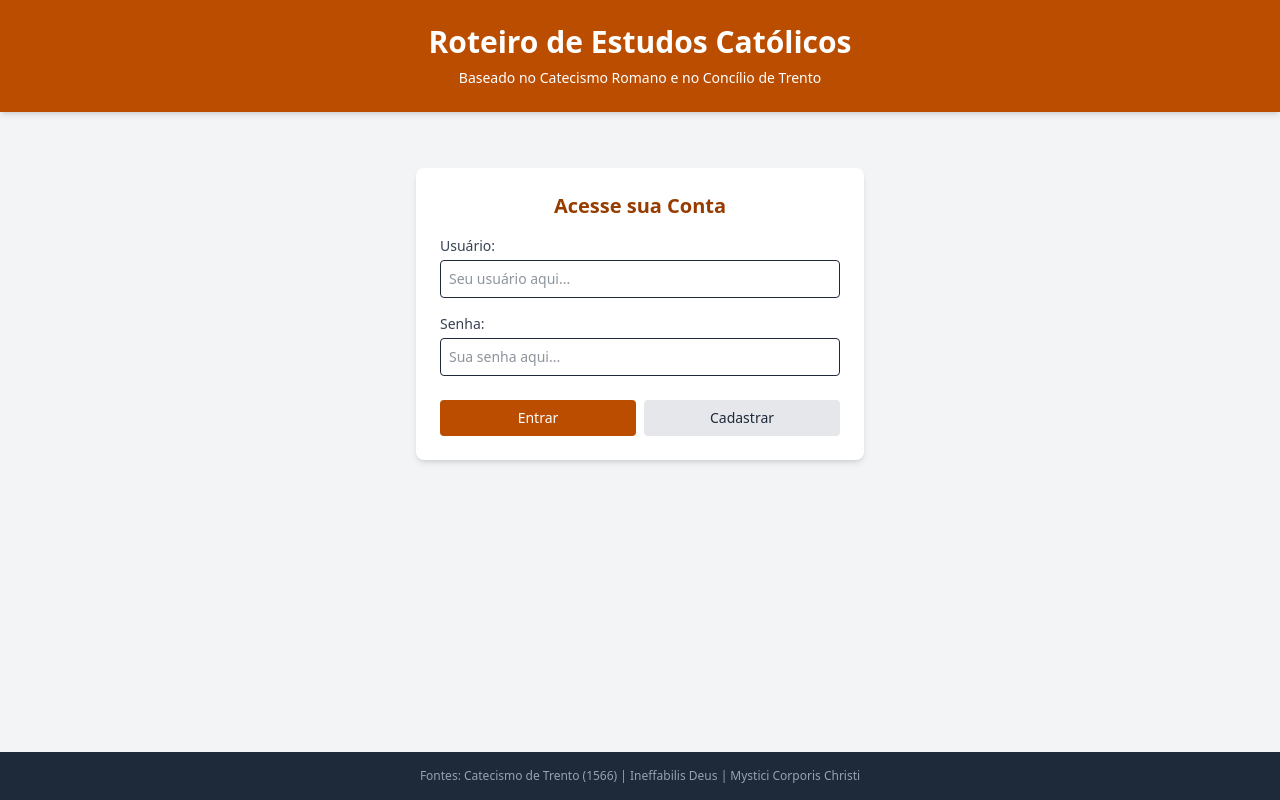
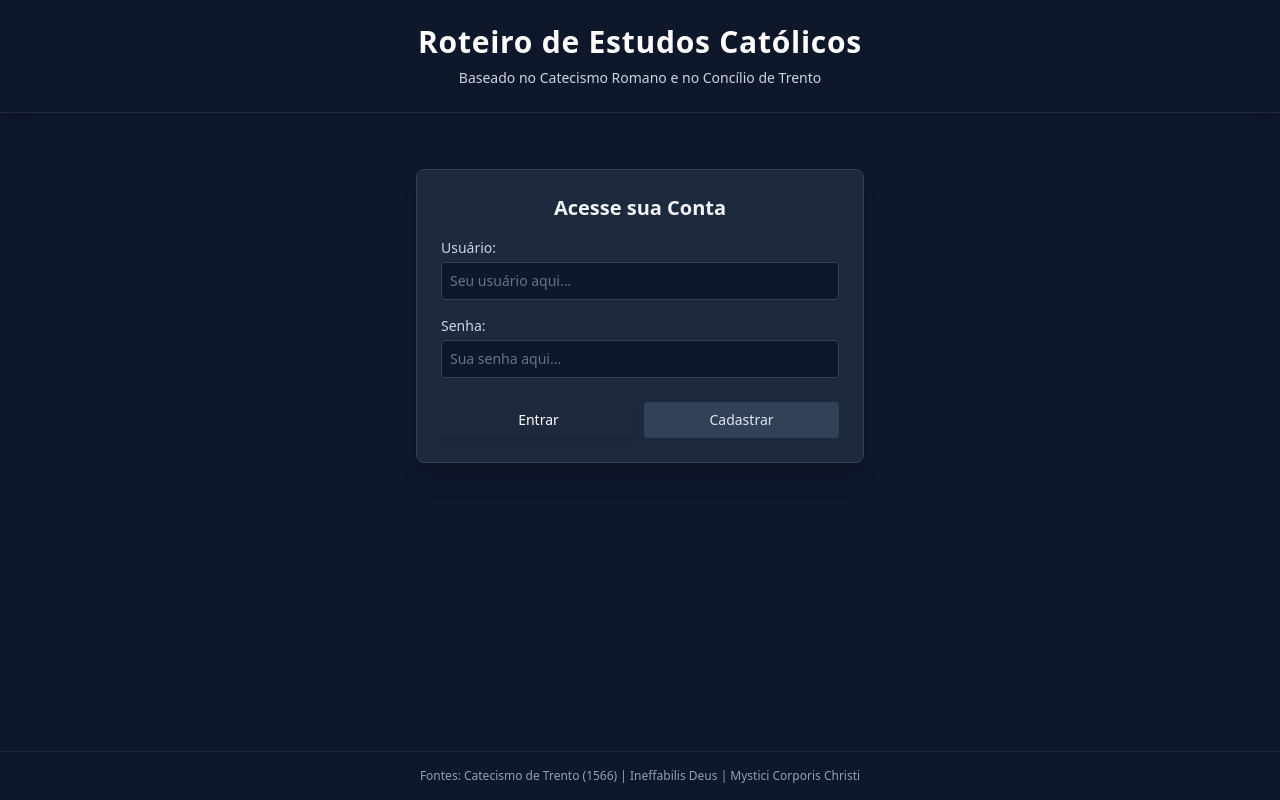
Before and after one commit to fellipeemvocacao/Codigo-da-Transformacao-Python, a Flask app: page / in a window 1280 px wide. Run offline with Flask 3, Linux system fonts and the light colour scheme.

Commit message:
Upgrade - Projeto Final

```diff
--- a/modulo_15/templates/index.html
+++ b/modulo_15/templates/index.html
@@ -4,70 +4,84 @@
     <meta charset="UTF-8">
     <meta name="viewport" content="width=device-width, initial-scale=1.0">
     <title>Estudos - Igreja Católica</title>
+
     <script src="https://cdn.jsdelivr.net/npm/@tailwindcss/browser@4"></script>
+
+    <style type="text/theme">
+        @theme {
+            --color-principal: #1e293b;
+            --color-medio: #334155;
+            --color-claro: #475569;
+            --color-destaque: #a3e635;
+            --color-alerta: #f87171;
+            --color-suave: #cbd5e1;
+            --color-escuro: #0f172a;
+        }
+    </style>
 </head>
-<body class="bg-gray-100 text-gray-800 min-h-screen flex flex-col">
+<body class="bg-slate-900 text-slate-100 min-h-screen flex flex-col">
 
-    <header class="bg-amber-700 text-white p-6 shadow-md text-center">
-        <h1 class="text-3xl font-bold">Roteiro de Estudos Católicos</h1>
-        <p class="text-sm mt-2 font-light">Baseado no Catecismo Romano e no Concílio de Trento</p>
+    <header class="bg-principal text-white p-6 shadow-lg text-center border-b border-slate-800">
+        <h1 class="text-3xl font-bold tracking-wide">Roteiro de Estudos Católicos</h1>
+        <p class="text-sm mt-2 font-light text-slate-300">Baseado no Catecismo Romano e no Concílio de Trento</p>
     </header>
 
-    <main class="container mx-auto p-4 flex-grow max-w-5xl">
+    <main class="container mx-auto p-4 grow max-w-5xl">
 
-        <div id="painel-identificacao" class="bg-white p-6 rounded-lg shadow-md mb-6 max-w-md mx-auto mt-10">
-            <h2 class="text-xl font-semibold mb-4 text-center text-amber-800">Acesse sua Conta</h2>
+        <div id="painel-identificacao" class="bg-slate-800 p-6 rounded-lg shadow-xl mb-6 max-w-md mx-auto mt-10 border border-slate-700">
+            <h2 class="text-xl font-semibold mb-4 text-center text-slate-100">Acesse sua Conta</h2>
             <div class="flex flex-col gap-4">
                 <div>
-                    <label for="input-usuario" class="text-sm font-medium text-gray-700 block mb-1">Usuário:</label>
-                    <input type="text" id="input-usuario" placeholder="Seu usuário aqui..." class="border p-2 rounded w-full focus:outline-amber-600 text-sm">
+                    <label for="input-usuario" class="text-sm font-medium text-slate-300 block mb-1">Usuário:</label>
+                    <input type="text" id="input-usuario" placeholder="Seu usuário aqui..." class="bg-slate-900 border border-slate-700 p-2 rounded w-full focus:outline-claro text-sm text-slate-100 placeholder-slate-500">
                 </div>
 
                 <div>
-                    <label for="input-senha" class="text-sm font-medium text-gray-700 block mb-1">Senha:</label>
-                    <input type="password" id="input-senha" placeholder="Sua senha aqui..." class="border p-2 rounded w-full focus:outline-amber-600 text-sm">
+                    <label for="input-senha" class="text-sm font-medium text-slate-300 block mb-1">Senha:</label>
+                    <input type="password" id="input-senha" placeholder="Sua senha aqui..." class="bg-slate-900 border border-slate-700 p-2 rounded w-full focus:outline-claro text-sm text-slate-100 placeholder-slate-500">
                 </div>
 
                 <div class="flex gap-2 mt-2">
-                    <button id="btn-login" class="flex-1 bg-amber-700 hover:bg-amber-800 text-white px-4 py-2 rounded font-medium transition cursor-pointer text-sm">Entrar</button>
-                    <button id="btn-cadastro" class="flex-1 bg-gray-200 hover:bg-gray-300 text-gray-800 px-4 py-2 rounded font-medium transition cursor-pointer text-sm">Cadastrar</button>
+                    <button id="btn-login" class="flex-1 bg-medio hover:bg-claro text-white px-4 py-2 rounded font-medium transition cursor-pointer text-sm shadow-md">Entrar</button>
+                    <button id="btn-cadastro" class="flex-1 bg-slate-700 hover:bg-slate-600 text-slate-200 px-4 py-2 rounded font-medium transition cursor-pointer text-sm">Cadastrar</button>
                 </div>
 
                 <p id="mensagem-feedback" class="text-xs text-center font-medium mt-1 hidden"></p>
             </div>
         </div>
 
-        <div id="painel-principal" class="hidden grid grid-cols-1 md:grid-cols-4 gap-6 mt-4">
-            <div class="bg-white p-4 rounded-lg shadow-md md:col-span-1 h-fit">
-                <h3 class="font-bold text-lg mb-3 border-b pb-2 text-amber-800">O que quer aprender?</h3>
+        <div id="painel-principal" class="hidden grid-cols-1 md:grid-cols-4 gap-6 mt-4">
+
+            <div class="bg-slate-800 p-4 rounded-lg shadow-md md:col-span-1 h-fit border border-slate-700">
+                <h3 class="font-bold text-lg mb-3 border-b border-slate-700 pb-2 text-slate-200">O que quer aprender?</h3>
                 <ul class="space-y-1">
-                    <li><button onclick="carregarSubMenu(1)" class="w-full text-left p-2 text-sm hover:bg-amber-50 rounded transition">1. O Credo</button></li>
-                    <li><button onclick="carregarSubMenu(2)" class="w-full text-left p-2 text-sm hover:bg-amber-50 rounded transition">2. Os Sacramentos</button></li>
-                    <li><button onclick="carregarSubMenu(3)" class="w-full text-left p-2 text-sm hover:bg-amber-50 rounded transition">3. O Decálogo</button></li>
-                    <li><button onclick="carregarSubMenu(4)" class="w-full text-left p-2 text-sm hover:bg-amber-50 rounded transition">4. A Oração</button></li>
-                    <li><button onclick="carregarSubMenu(5)" class="w-full text-left p-2 text-sm hover:bg-amber-50 rounded transition">5. Os Dogmas</button></li>
-                    <li><button onclick="carregarSubMenu(6)" class="w-full text-left p-2 text-sm hover:bg-amber-50 rounded transition">6. Tradição, Escritura...</button></li>
-                    <li><button onclick="carregarSubMenu(7)" class="w-full text-left p-2 text-sm hover:bg-amber-50 rounded transition font-medium text-amber-900">7. O que é a Igreja?</button></li>
-                    <li class="pt-4 border-t border-gray-100"><button onclick="mostrarConsideracoes()" class="w-full text-left p-2 text-xs bg-gray-50 hover:bg-gray-100 rounded text-gray-500">8. Informações do Sistema</button></li>
+                    <li><button onclick="carregarSubMenu(1)" class="w-full text-left p-2 text-sm hover:bg-slate-700 rounded transition text-slate-300 hover:text-white">1. O Credo</button></li>
+                    <li><button onclick="carregarSubMenu(2)" class="w-full text-left p-2 text-sm hover:bg-slate-700 rounded transition text-slate-300 hover:text-white">2. Os Sacramentos</button></li>
+                    <li><button onclick="carregarSubMenu(3)" class="w-full text-left p-2 text-sm hover:bg-slate-700 rounded transition text-slate-300 hover:text-white">3. O Decálogo</button></li>
+                    <li><button onclick="carregarSubMenu(4)" class="w-full text-left p-2 text-sm hover:bg-slate-700 rounded transition text-slate-300 hover:text-white">4. A Oração</button></li>
+                    <li><button onclick="carregarSubMenu(5)" class="w-full text-left p-2 text-sm hover:bg-slate-700 rounded transition text-slate-300 hover:text-white">5. Os Dogmas</button></li>
+                    <li><button onclick="carregarSubMenu(6)" class="w-full text-left p-2 text-sm hover:bg-slate-700 rounded transition text-slate-300 hover:text-white">6. Tradição, Escritura...</button></li>
+                    <li><button onclick="carregarSubMenu(7)" class="w-full text-left p-2 text-sm hover:bg-slate-700 rounded transition font-medium text-destaque">7. O que é a Igreja?</button></li>
+                    <li class="pt-4 border-t border-slate-700"><button onclick="mostrarConsideracoes()" class="w-full text-left p-2 text-xs bg-slate-900/50 hover:bg-slate-700 rounded text-slate-400">8. Informações do Sistema</button></li>
                 </ul>
             </div>
 
-            <div class="bg-white p-6 rounded-lg shadow-md md:col-span-3">
-                <h2 id="saudacao-usuario" class="text-xl font-bold text-amber-700 mb-4"></h2>
+            <div class="bg-slate-800 p-6 rounded-lg shadow-md md:col-span-3 border border-slate-700">
+                <h2 id="saudacao-usuario" class="text-xl font-bold text-slate-200 mb-4"></h2>
 
                 <div id="sub-menu-container" class="flex flex-wrap gap-2 mb-4"></div>
 
-                <hr class="my-4 border-gray-100">
+                <hr class="my-4 border-slate-700">
 
-                <div id="caixa-texto" class="prose max-w-none">
-                    <h3 id="texto-titulo" class="text-xl font-bold mb-3 text-gray-800">Selecione um tópico ao lado para começar!</h3>
-                    <p id="texto-conteudo" class="text-gray-600 leading-relaxed text-justify whitespace-pre-line"></p>
+                <div id="caixa-texto" class="prose prose-invert max-w-none">
+                    <h3 id="texto-titulo" class="text-xl font-bold mb-3 text-slate-100">Selecione um tópico ao lado para começar!</h3>
+                    <p id="texto-conteudo" class="text-slate-300 leading-relaxed text-justify whitespace-pre-line"></p>
                 </div>
             </div>
         </div>
     </main>
 
-    <footer class="bg-gray-800 text-gray-400 text-center p-4 text-xs mt-10">
+    <footer class="bg-escuro text-slate-400 text-center p-4 text-xs mt-10 border-t border-slate-800">
         <p>Fontes: Catecismo de Trento (1566) | Ineffabilis Deus | Mystici Corporis Christi</p>
     </footer>
 
```
Also changed, not shown: modulo_15/static/css/style.css (+13 -0 lines), modulo_15/instance/igreja_catolica.db.
